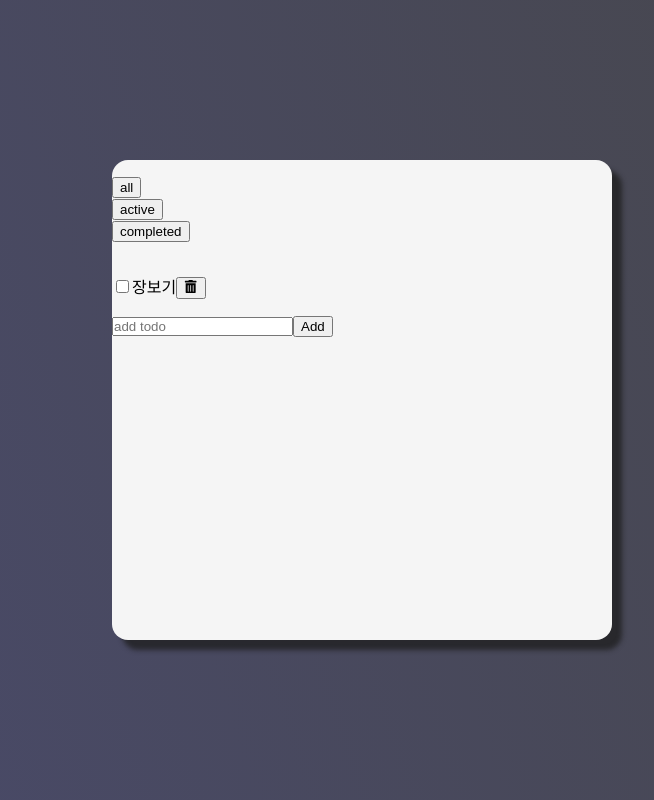
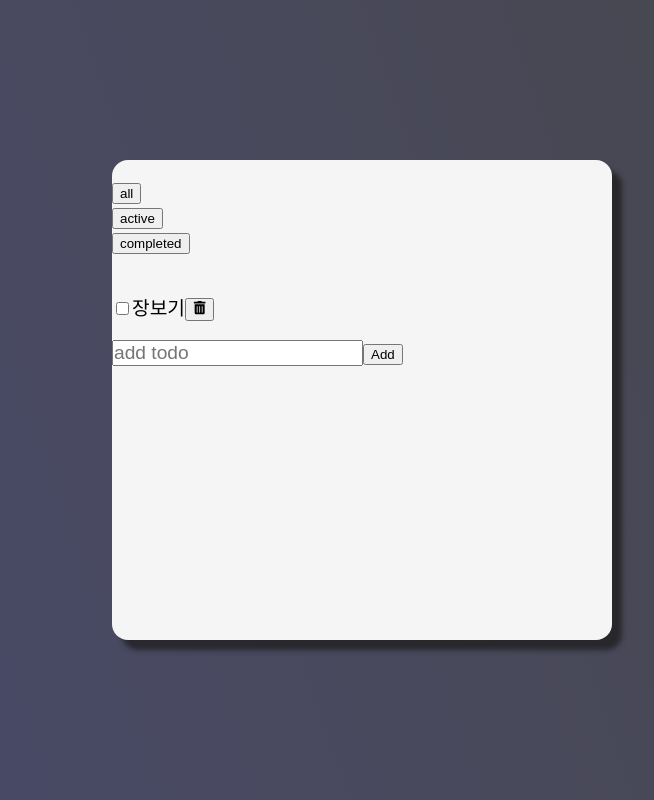
Before and after one commit to Lyuhitto/todo-list, a React (Create React App) app: page / in a window 1280 px wide. Shown: the whole page, without its empty margins (278-932 px from the left). Built offline with nearby package versions, Linux system fonts and the light colour scheme; the HTML template or start-up script is replaced by a standard one.

Commit message:
Update entire font size
Update entire font size.

```diff
--- a/src/index.css
+++ b/src/index.css
@@ -39,6 +39,7 @@ body {
   -webkit-box-shadow: 10px 10px 5px 0px rgba(29, 29, 29, 0.75);
   -moz-box-shadow: 10px 10px 5px 0px rgba(29, 29, 29, 0.75);
   overflow: hidden;
+  font-size: 1.2rem;
 }
 
 code {
@@ -57,4 +58,5 @@ input:active {
   box-shadow: none;
   outline: none;
   padding: 0;
+  font-size: 1.2rem;
 }
```
